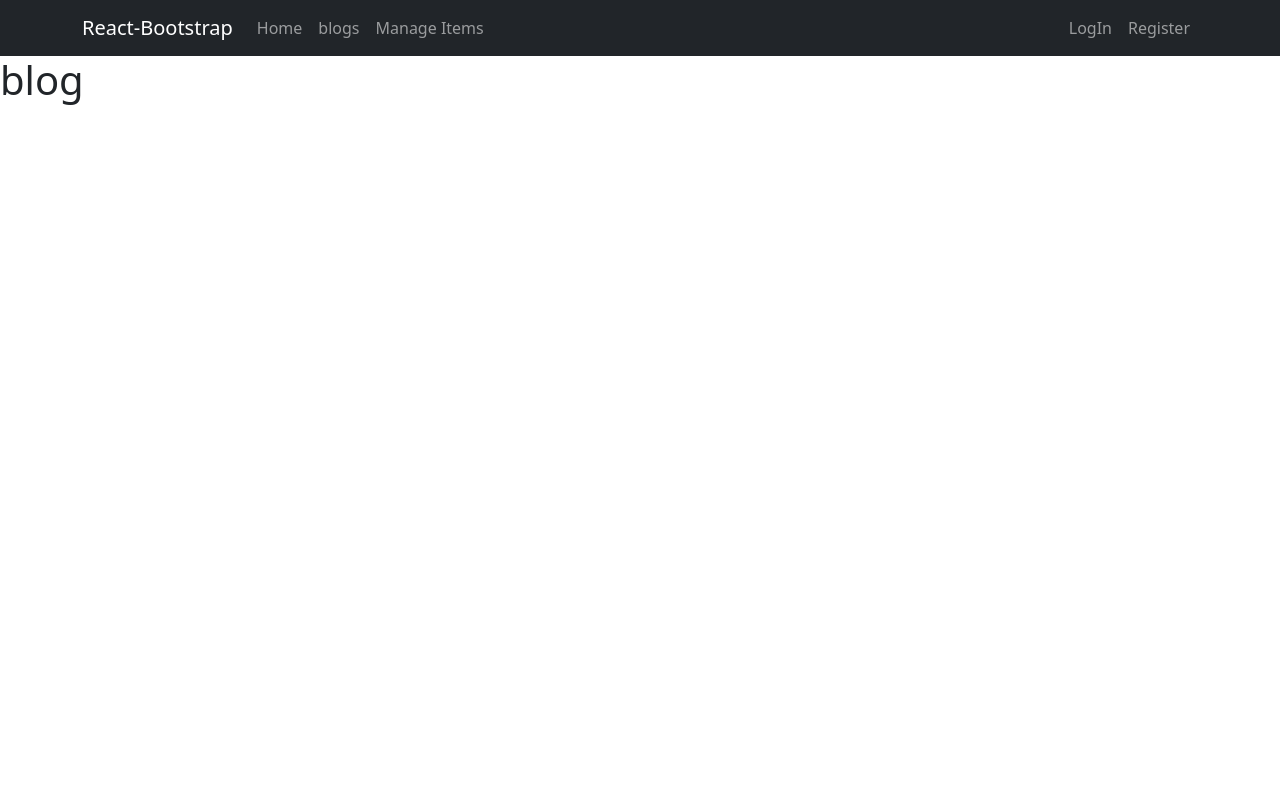
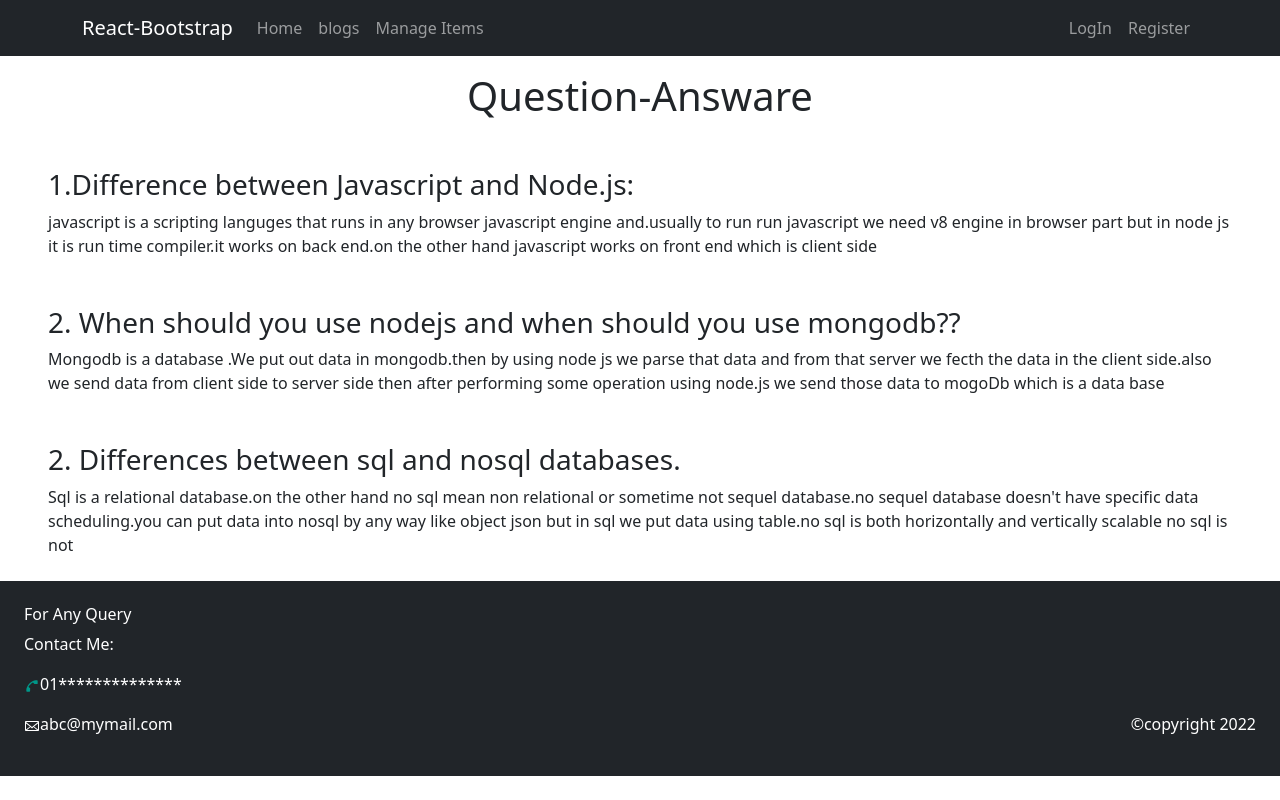
Before and after one commit to Md-Shahriar-Islam/BookstoreClient, a React (Create React App) app: page /blogs in a window 1280 px wide. Built offline with nearby package versions, Linux system fonts and the light colour scheme; no server answers.

Commit message:
qustion answer added

```diff
--- a/src/App.js
+++ b/src/App.js
@@ -13,6 +13,7 @@ import RequireAuth from './Components/RequireAuth/RequireAuth';
 import { useAuthState } from 'react-firebase-hooks/auth';
 import Inventory from './Components/Inventory/Inventory';
 import MyItem from './Components/MyItem/MyItem';
+import Footer from './Components/Footer/Footer';
 
 function App() {
 
@@ -40,6 +41,8 @@ function App() {
         <Route path="login" element={<LogIn />} />
         <Route path="register" element={<Registration />} />
       </Routes>
+      <Footer></Footer>
+
 
     </div>
   );
--- a/src/Components/Blogs/Blogs.js
+++ b/src/Components/Blogs/Blogs.js
@@ -3,7 +3,20 @@ import React from 'react';
 const Blogs = () => {
     return (
         <div>
-            <h1>blog</h1>
+            <div className='mx-5' >
+                <h1 className='text-center mt-3'>Question-Answare</h1>
+                <h3 className='mt-5'>1.Difference between Javascript and Node.js:</h3>
+                <p>javascript is a scripting languges that runs in any browser javascript engine and.usually to run run javascript we need v8 engine in browser part but in node js it is run time compiler.it works on back end.on the other hand javascript works on front end which is client side
+                </p>
+
+                <h3 className='mt-5'>2. When should you use nodejs and when should you use mongodb??</h3>
+                <p>Mongodb is a database .We put out data in mongodb.then by using node js we parse that data and from that server we fecth the data in the client side.also we send data from client side to server side then after performing some operation using node.js we send those data to mogoDb which is a data base
+
+                </p>
+                <h3 className='mt-5'>2.  Differences between sql and nosql databases.</h3>
+                <p>Sql is a relational database.on the other hand no sql mean non relational or sometime not sequel database.no sequel database doesn't have specific data scheduling.you can put data into nosql by any way like object json but in sql we put data using table.no sql is both horizontally and vertically scalable no sql is not
+                </p>
+            </div>
         </div>
     );
 };
--- /dev/null
+++ b/src/Components/Footer/Footer.js
@@ -0,0 +1,17 @@
+import React from 'react';
+
+import 'bootstrap/dist/css/bootstrap.min.css'
+import Query from "../Query/Query"
+
+const Footer = () => {
+    const year = (new Date().getFullYear());
+    return (
+        <div className="d-flex  justify-content-between align-items-end w-100 bg-dark text-white p-4 mt-4" >
+            <Query></Query>
+            <p >&copy;copyright {year}</p>
+
+        </div>
+    );
+};
+
+export default Footer;
--- /dev/null
+++ b/src/Components/Query/Query.js
@@ -0,0 +1,15 @@
+import React from 'react';
+import { FcPhone } from "react-icons/fc";
+import { GoMail } from "react-icons/go";
+const Query = () => {
+    return (
+        <div>
+            <h6>For Any Query</h6>
+            <p className="fs-6">Contact Me:</p>
+            <p className="fs-6"><FcPhone />01**************</p>
+            <p className="fs-6"><GoMail />abc@mymail.com</p>
+        </div>
+    );
+};
+
+export default Query;
```
Also changed, not shown: src/Components/Footer/Footer.css (added).
